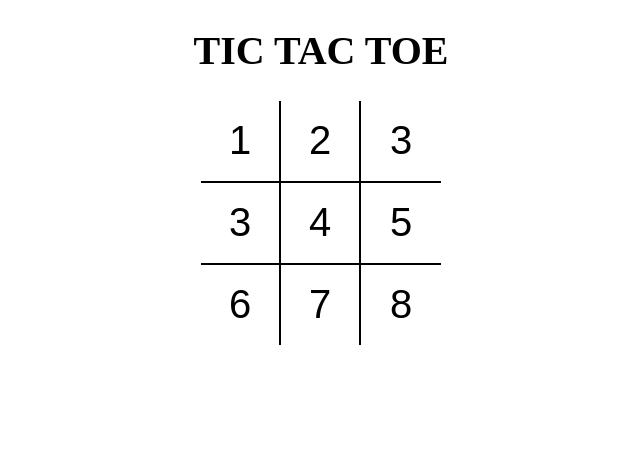
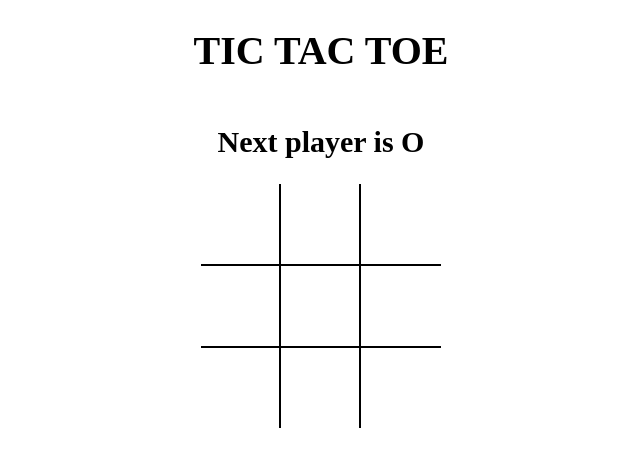
Before and after one commit to Khushi17380/tictaktoe, a React (Vite) app: page / in a window 1280 px wide. Shown: the top 466 px of the page, without its empty margins (319-959 px from the left). Built offline with nearby package versions, Linux system fonts and the light colour scheme.

Commit message:
calculate winner and left up the state

```diff
--- a/src/App.js
+++ b/src/App.js
@@ -1,13 +1,43 @@
-import React from "react";
-import Board from "./components/Board";
-import "./style/root.scss";
+import React, { useState } from 'react';
+import Board from './components/Board';
+import { calculateWinner } from './helpers';
 
-const App=()=>{
-  return(
-  <div className="app">
-    <h1>TIC TAC TOE</h1>
-    <Board/>
-  </div>
-);
+import './styles/root.scss';
+
+const App = () => {
+  const [board, setBoard] = useState(Array(9).fill(null));
+  const [isXNext, setIsXNext] = useState(false);
+
+  const winner = calculateWinner(board);
+  const message = winner
+    ? `Winner is ${winner}`
+    : `Next player is ${isXNext ? 'X' : 'O'}`;
+
+  const handleSquareClick = position => {
+    if (board[position] || winner) {
+      return;
+    }
+
+    setBoard(prev => {
+      return prev.map((square, pos) => {
+        if (pos === position) {
+          return isXNext ? 'X' : 'O';
+        }
+
+        return square;
+      });
+    });
+
+    setIsXNext(prev => !prev);
   };
-  export default App;
+
+  return (
+    <div className="app">
+      <h1>TIC TAC TOE</h1>
+      <h2>{message}</h2>
+      <Board board={board} handleSquareClick={handleSquareClick} />
+    </div>
+  );
+};
+
+export default App;
--- a/src/components/Board.js
+++ b/src/components/Board.js
@@ -1,25 +1,32 @@
 import React from 'react';
-import Square  from './Square';
+import Square from './Square';
 
-const Board = () => {
+const Board = ({ board, handleSquareClick }) => {
+  const renderSquare = position => {
+    return (
+      <Square
+        value={board[position]}
+        onClick={() => handleSquareClick(position)}
+      />
+    );
+  };
+
   return (
     <div className="board">
       <div className="board-row">
-        <Square value={1} />
-        <Square value={2} />
-        <Square value={3} />
+        {renderSquare(0)}
+        {renderSquare(1)}
+        {renderSquare(2)}
       </div>
-
       <div className="board-row">
-        <Square value={3} />
-        <Square value={4} />
-        <Square value={5} />
+        {renderSquare(3)}
+        {renderSquare(4)}
+        {renderSquare(5)}
       </div>
-
       <div className="board-row">
-        <Square value={6} />
-        <Square value={7} />
-        <Square value={8} />
+        {renderSquare(6)}
+        {renderSquare(7)}
+        {renderSquare(8)}
       </div>
     </div>
   );
--- a/src/components/Square.js
+++ b/src/components/Square.js
@@ -1,5 +1,11 @@
 import React from 'react';
-export const Square = ({value}) => {
-  return <button type="button" className="square">{value}</button>;
+
+const Square = ({ value, onClick }) => {
+  return (
+    <button type="button" className="square" onClick={onClick}>
+      {value}
+    </button>
+  );
 };
+
 export default Square;
--- /dev/null
+++ b/src/helpers.js
@@ -0,0 +1,19 @@
+export function calculateWinner(squares) {
+  const lines = [
+    [0, 1, 2],
+    [3, 4, 5],
+    [6, 7, 8],
+    [0, 3, 6],
+    [1, 4, 7],
+    [2, 5, 8],
+    [0, 4, 8],
+    [2, 4, 6],
+  ];
+  for (let i = 0; i < lines.length; i++) {
+    const [a, b, c] = lines[i];
+    if (squares[a] && squares[a] === squares[b] && squares[a] === squares[c]) {
+      return squares[a];
+    }
+  }
+  return null;
+}
```
Also changed, not shown: src/styles/root.scss (renamed from src/style/root.scss).
